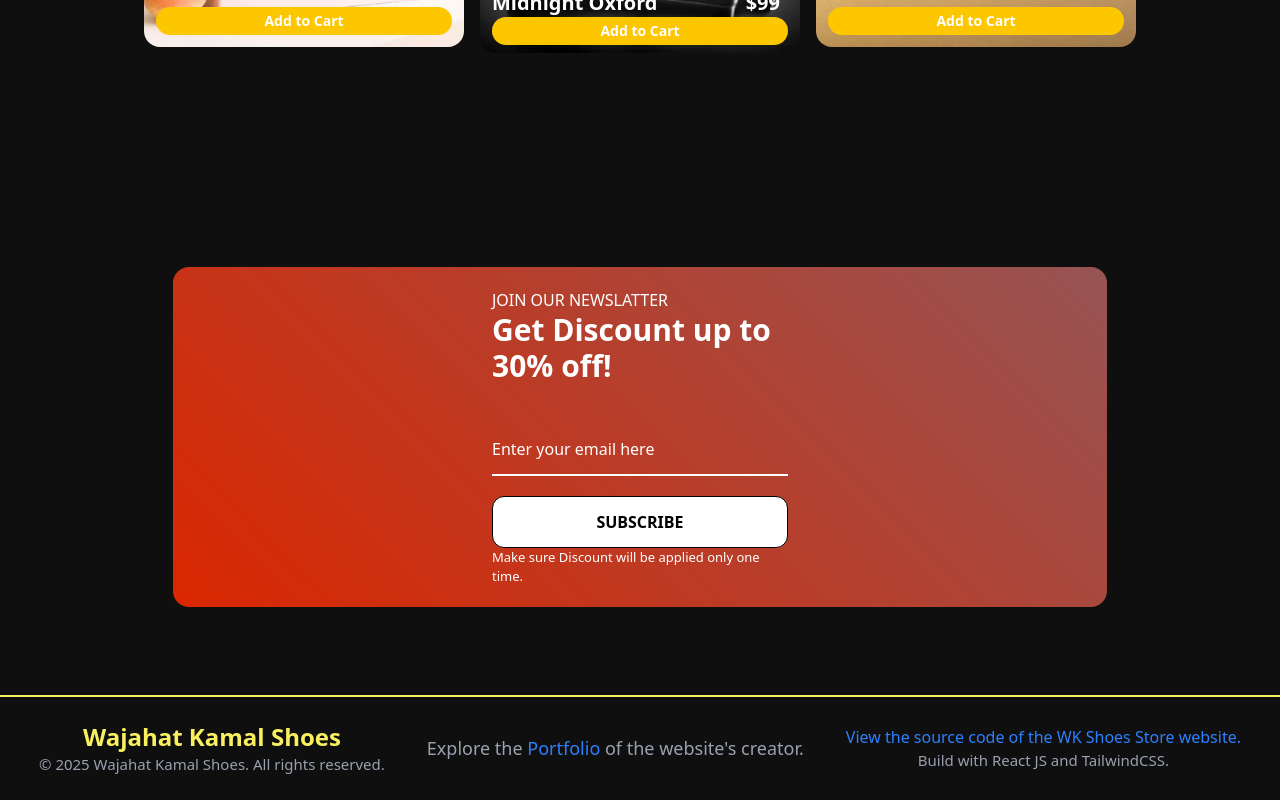
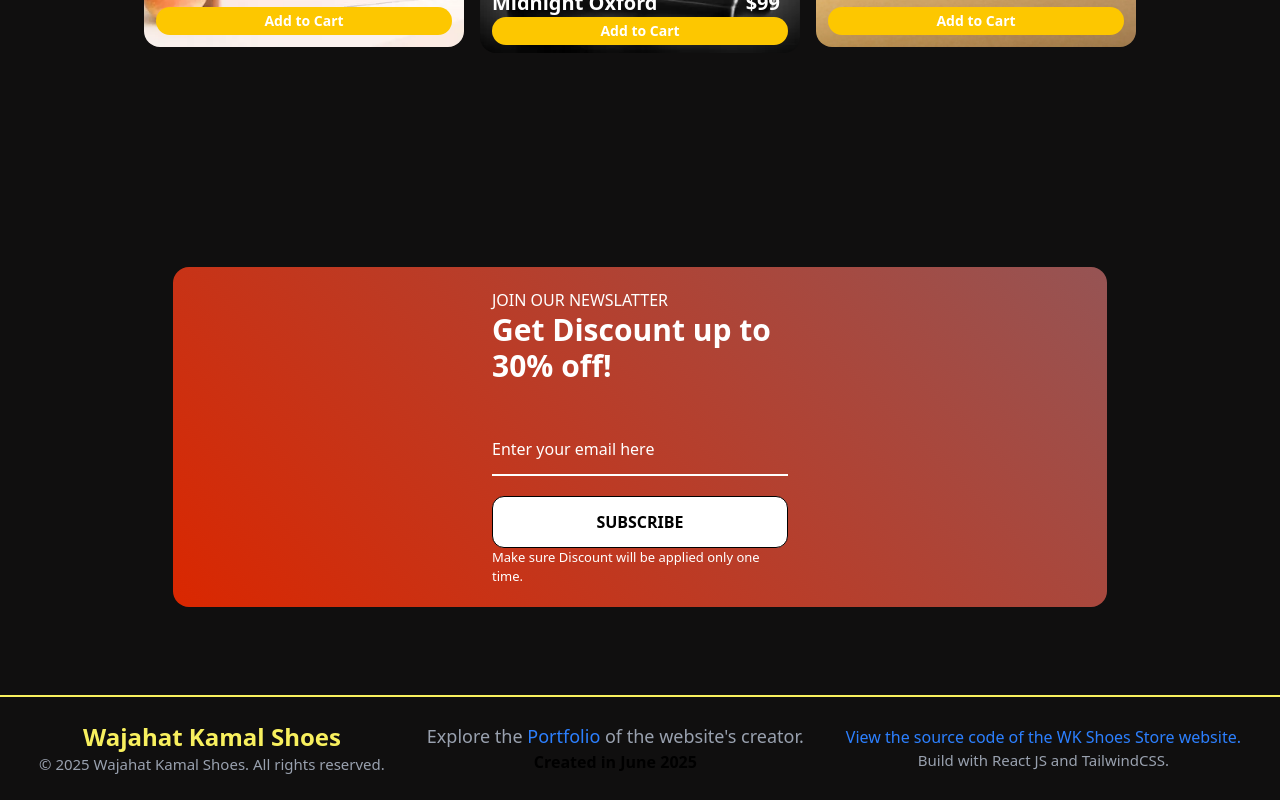
Before and after one commit to wajahat-kamal/WK-Shoes-Store, a React (Vite) app: page / in a window 1280 px wide. Shown: the part 2725-3525 px from the top of the page. Built offline with nearby package versions, Linux system fonts and the light colour scheme.

Commit message:
feat: add creation date to footer for improved information

```diff
--- a/src/components/Footer.jsx
+++ b/src/components/Footer.jsx
@@ -22,6 +22,7 @@ function Footer() {
         >
           Explore the <span className="text-blue-500">Portfolio</span>  of the website's creator.
         </a>
+        <p className="ext-[13px] md:text-[16px] font-semibold">Created in June 2025</p>
       </div>
 
       <div className="text-gray-400 text-center">
```
